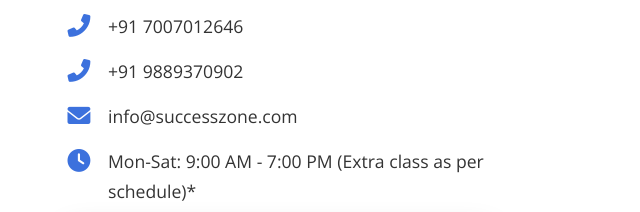
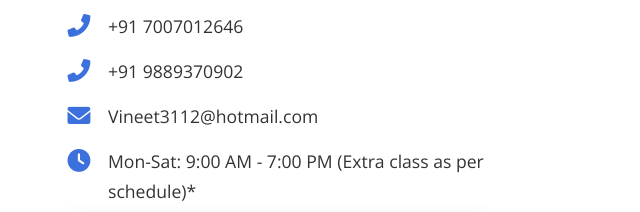
Before and after one commit to atharvix/Success-Zone, a plain HTML site: page index.html in a window 1280 px wide. Shown: the part 8340-8552 px from the top of the page, 0-640 px from the left. Drawn offline with nearby package versions, Linux system fonts and the light colour scheme.

Commit message:
index.html

```diff
--- a/index.html
+++ b/index.html
@@ -241,7 +241,7 @@
                     <p><i class="fas fa-map-marker-alt"></i> 564 Rajendra Nagar, Opp. Navyug Radiance Back Gate, Lucknow</p>
                     <p><i class="fas fa-phone-alt"></i> <a href="tel:+917007012646">+91 7007012646</a></p>
                     <p><i class="fas fa-phone-alt"></i> <a href="tel:+919889370902">+91 9889370902</a></p>
-                    <p><i class="fas fa-envelope"></i> <a href="mailto:info@successzone.com">info@successzone.com</a></p>
+                    <p><i class="fas fa-envelope"></i> <a href="mailto:Vineet3112@hotmail.com">Vineet3112@hotmail.com</a></p>
                     <p><i class="fas fa-clock"></i> Mon-Sat: 9:00 AM - 7:00 PM (Extra class as per schedule)*</p>
                 <div class="contact-map">
                     <iframe src="https://www.google.com/maps/embed?pb=!1m18!1m12!1m3!1d3420.919556846755!2d80.91506577526907!3d26.840542876690247!2m3!1f0!2f0!3f0!3m2!1i1024!2i768!4f13.1!3m3!1m2!1s0x399bfdc9795862c3%3A0x34247bab7bcd9060!2sSuccess%20Zone!5e1!3m2!1sen!2sin!4v1751129396016!5m2!1sen!2sin" width="100%" height="350" style="border:0;" allowfullscreen="" loading="lazy" referrerpolicy="no-referrer-when-downgrade"></iframe>
```
